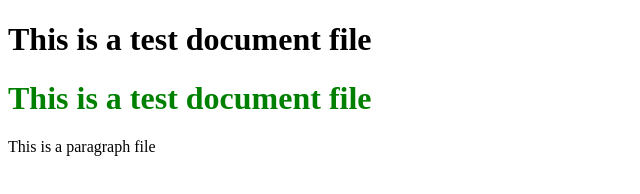
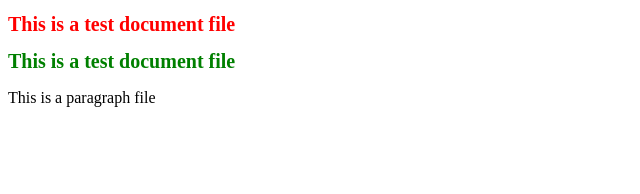
Before and after one commit to otuozeAhmed/test, a plain HTML site: page index.html in a window 1280 px wide. Shown: the whole page, without its empty margins (0-640 px from the left). Drawn offline with Linux system fonts and the light colour scheme.

Commit message:
added size

```diff
--- a/index.html
+++ b/index.html
@@ -5,12 +5,20 @@
     <meta http-equiv="X-UA-Compatible" content="IE=edge">
     <meta name="viewport" content="width=device-width, initial-scale=1.0">
     <title>Test</title>
+    <style>
+        h1 {
+            color: red;
+            font-size: 20px;
+        }
+    </style>
 </head>
 <body>
     <div>
         <h1>This is a test document file</h1>
         <h1 style="color: green;">This is a test document file</h1>
         <p>This is a paragraph file</p>
+
+
     </div>
 </body>
 </html>
```
